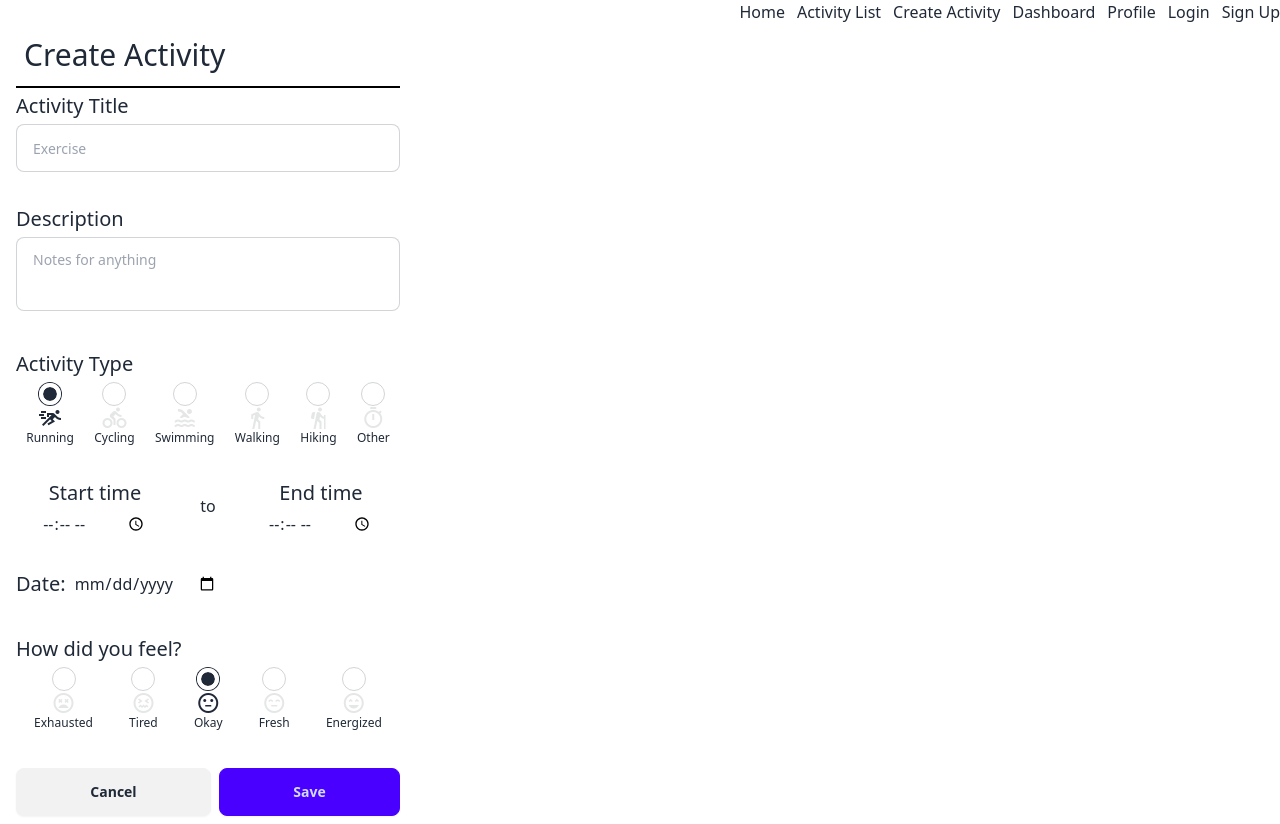
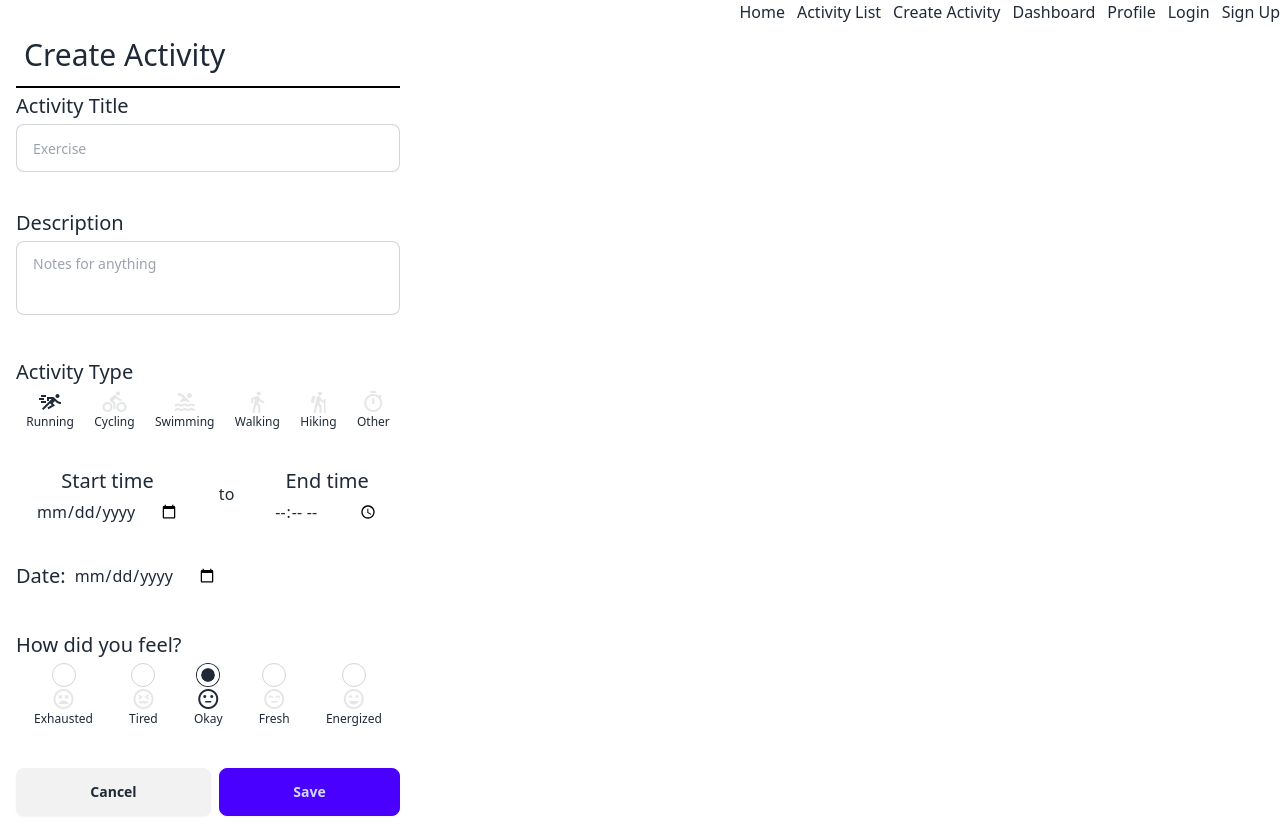
Before and after one commit to JSD6G8/frontend, a React (Vite) app: page /activities/create in a window 1280 px wide. Built offline with nearby package versions, Linux system fonts and the light colour scheme.

Commit message:
CreateActivity: add  mock form completion

```diff
--- a/src/CreateActivity.jsx
+++ b/src/CreateActivity.jsx
@@ -1,27 +1,59 @@
 import { useState } from "react";
 
 import Layout from "./Layout";
-import "./CreateActivity.css"
+import "./CreateActivity.css";
 
 function CreateActivity() {
   const [title, setTitle] = useState("");
   const [description, setDescription] = useState("");
-  const [activityType, setActivityType] = useState(""); // "running", "cycling", "swimming", "walking", "hiking", "other"
+  const [activityType, setActivityType] = useState("running"); // "running", "cycling", "swimming", "walking", "hiking", "other"
   const [startTime, setStartTime] = useState("");
   const [endTime, setEndTime] = useState("");
   const [date, setDate] = useState("");
-  const [barometer, setBarometer] = useState(3); // 1, 2, 3, 4, 5
+  const [barometer, setBarometer] = useState("3"); // "1", "2", "3", "4", "5"
+  // const [formErrors, setFormErrors] = useState({
+  //   title: "",
+  //   startTime: "",
+  //   endTime: "",
+  //   date: "",
+  // });
+
+  // const validateForm = () => {
+  //   let errors = {};
+  //   let isValid = true;
+
+  //   if (!title.trim()) {
+  //     errors.title = "Activity Title is required."
+  //     isValid = false;
+  //   }
+
+  //   if (!startTime) {
+  //     errors.startTime = "Activity Title is required."
+  //     isValid = false;
+  //   }
+
+  //   if (!title.trim()) {
+  //     errors.title = "Activity Title is required."
+  //     isValid = false;
+  //   }
+
+  //   if (!title.trim()) {
+  //     errors.title = "Activity Title is required."
+  //     isValid = false;
+  //   }
+  // };
 
   const handleSave = () => {
-    alert(`Title: ${title}\n` +
+    alert(
+      `Title: ${title}\n` +
         `Description: ${description}\n` +
         `Activity Type: ${activityType}\n` +
         `Start Time: ${startTime}\n` +
         `End Time: ${endTime}\n` +
-    `Date: ${description}\n` +
+        `Date: ${date}\n` +
         `Barometer: ${barometer}\n`
     );
-  }
+  };
 
   return (
     <Layout>
@@ -34,15 +66,17 @@ function CreateActivity() {
           </div>
         </header>
 
-        <main className="flex flex-col justify-between h-full">
+        <main className="h-full">
+          <form className="flex flex-col justify-between h-full">
             <div>
               <h2 className="text-base lg:text-xl my-1">Activity Title</h2>
               <input
+                className="input input-bordered text-sm w-full lg:w-[30vw]"
+                required
                 type="text"
                 placeholder="Exercise"
-              className="input input-bordered text-sm w-full lg:w-[30vw]"
                 aria-label="Activity Title"
-              onChange={e => setTitle(e.target.value)}
+                onChange={(e) => setTitle(e.target.value)}
               />
             </div>
 
@@ -50,8 +84,9 @@ function CreateActivity() {
               <h2 className="text-base lg:text-xl my-1">Description</h2>
               <textarea
                 className="textarea textarea-bordered text-sn resize-none w-full lg:w-[30vw]"
+                required
                 placeholder="Notes for anything"
-              onChange={e => setDescription(e.target.value)}
+                onChange={(e) => setDescription(e.target.value)}
               ></textarea>
             </div>
 
@@ -61,11 +96,14 @@ function CreateActivity() {
               <div className="flex flex-wrap justify-around max-w-full lg:max-w-[30vw]">
                 <label className="flex flex-col items-center">
                   <input
+                    className="radio hidden"
+                    required
                     type="radio"
                     name="activityType"
-                  className="radio"
-                  checked
+                    value="running"
                     aria-label="Running"
+                    checked={activityType === "running"}
+                    onChange={(e) => setActivityType(e.target.value)}
                   />
                   <span className="material-symbols-outlined icon">sprint</span>
                   <span className="radio-label text-xs">Running</span>
@@ -73,10 +111,13 @@ function CreateActivity() {
 
                 <label className="flex flex-col items-center">
                   <input
+                    className="radio hidden"
                     type="radio"
                     name="activityType"
-                  className="radio"
+                    value="cycling"
                     aria-label="Cycling"
+                    checked={activityType === "cycling"}
+                    onChange={(e) => setActivityType(e.target.value)}
                   />
                   <span className="material-symbols-outlined icon">
                     directions_bike
@@ -86,10 +127,13 @@ function CreateActivity() {
 
                 <label className="flex flex-col items-center">
                   <input
+                    className="radio hidden"
                     type="radio"
                     name="activityType"
-                  className="radio"
+                    value="swimming"
                     aria-label="Swimming"
+                    checked={activityType === "swimming"}
+                    onChange={(e) => setActivityType(e.target.value)}
                   />
                   <span className="material-symbols-outlined icon">pool</span>
                   <span className="radio-label text-xs">Swimming</span>
@@ -97,10 +141,13 @@ function CreateActivity() {
 
                 <label className="flex flex-col items-center">
                   <input
+                    className="radio hidden"
                     type="radio"
                     name="activityType"
-                  className="radio"
+                    value="walking"
                     aria-label="Walking"
+                    checked={activityType === "walking"}
+                    onChange={(e) => setActivityType(e.target.value)}
                   />
                   <span className="material-symbols-outlined icon">
                     directions_walk
@@ -110,10 +157,13 @@ function CreateActivity() {
 
                 <label className="flex flex-col items-center">
                   <input
+                    className="radio hidden"
                     type="radio"
                     name="activityType"
-                  className="radio"
+                    value="hiking"
                     aria-label="Hiking"
+                    checked={activityType === "hiking"}
+                    onChange={(e) => setActivityType(e.target.value)}
                   />
                   <span className="material-symbols-outlined icon">hiking</span>
                   <span className="radio-label text-xs">Hiking</span>
@@ -121,10 +171,13 @@ function CreateActivity() {
 
                 <label className="flex flex-col items-center">
                   <input
+                    className="radio hidden"
                     type="radio"
                     name="activityType"
-                  className="radio"
+                    value="other"
                     aria-label="Other "
+                    checked={activityType === "other"}
+                    onChange={(e) => setActivityType(e.target.value)}
                   />
                   <span className="material-symbols-outlined icon">timer</span>
                   <span className="radio-label text-xs">Other</span>
@@ -137,9 +190,10 @@ function CreateActivity() {
                 <div className="flex flex-col items-center">
                   <h2 className="text-base lg:text-xl my-1">Start time</h2>
                   <input
-                  type="time"
+                    type="date"
+                    required
                     aria-label="Start time"
-                  onChange={e => setStartTime(e.target.value)}
+                    onChange={(e) => setStartTime(e.target.value)}
                   />
                 </div>
 
@@ -149,8 +203,9 @@ function CreateActivity() {
                   <h2 className="text-base lg:text-xl my-1">End time</h2>
                   <input
                     type="time"
+                    required
                     aria-label="End time"
-                  onChange={e => setEndTime(e.target.value)}
+                    onChange={(e) => setEndTime(e.target.value)}
                   />
                 </div>
               </div>
@@ -160,8 +215,9 @@ function CreateActivity() {
               <h2 className="text-base lg:text-xl my-1">Date:</h2>
               <input
                 type="date"
+                required
                 aria-label="Date"
-              onChange={e => setDate(e.target.value)}
+                onChange={(e) => setDate(e.target.value)}
               />
             </div>
 
@@ -170,10 +226,14 @@ function CreateActivity() {
               <div className="flex flex-wrap justify-around max-w-full lg:max-w-[30vw]">
                 <label className="flex flex-col items-center">
                   <input
+                    className="radio"
                     type="radio"
+                    required
                     name="barometer"
-                  className="radio"
                     aria-label="Exhausted"
+                    value="1"
+                    checked={barometer === "1"}
+                    onChange={(e) => setBarometer(e.target.value)}
                   />
                   <span className="material-symbols-outlined icon">
                     sentiment_very_dissatisfied
@@ -183,10 +243,13 @@ function CreateActivity() {
 
                 <label className="flex flex-col items-center">
                   <input
+                    className="radio"
                     type="radio"
                     name="barometer"
-                  className="radio"
                     aria-label="Tired"
+                    value="2"
+                    checked={barometer === "2"}
+                    onChange={(e) => setBarometer(e.target.value)}
                   />
                   <span className="material-symbols-outlined icon">
                     sentiment_stressed
@@ -196,11 +259,13 @@ function CreateActivity() {
 
                 <label className="flex flex-col items-center">
                   <input
+                    className="radio"
                     type="radio"
                     name="barometer"
-                  className="radio"
-                  checked
                     aria-label="Okay"
+                    value="3"
+                    checked={barometer === "3"}
+                    onChange={(e) => setBarometer(e.target.value)}
                   />
                   <span className="material-symbols-outlined icon">
                     sentiment_neutral
@@ -210,10 +275,13 @@ function CreateActivity() {
 
                 <label className="flex flex-col items-center">
                   <input
+                    className="radio"
                     type="radio"
                     name="barometer"
-                  className="radio"
                     aria-label="Fresh"
+                    value="4"
+                    checked={barometer === "4"}
+                    onChange={(e) => setBarometer(e.target.value)}
                   />
                   <span className="material-symbols-outlined icon">
                     sentiment_content
@@ -223,10 +291,13 @@ function CreateActivity() {
 
                 <label className="flex flex-col items-center">
                   <input
+                    className="radio"
                     type="radio"
                     name="barometer"
-                  className="radio"
                     aria-label="Energized"
+                    value="5"
+                    checked={barometer === "5"}
+                    onChange={(e) => setBarometer(e.target.value)}
                   />
                   <span className="material-symbols-outlined icon">
                     sentiment_very_satisfied
@@ -240,9 +311,13 @@ function CreateActivity() {
               <button className="btn flex-auto">Cancel</button>
               <button
                 className="btn flex-auto btn-primary"
+                type="submit"
                 onClick={() => handleSave()}
-            >Save</button>
+              >
+                Save
+              </button>
             </div>
+          </form>
         </main>
       </div>
     </Layout>
```
Lines whose indentation alone changed are shown as unchanged.
